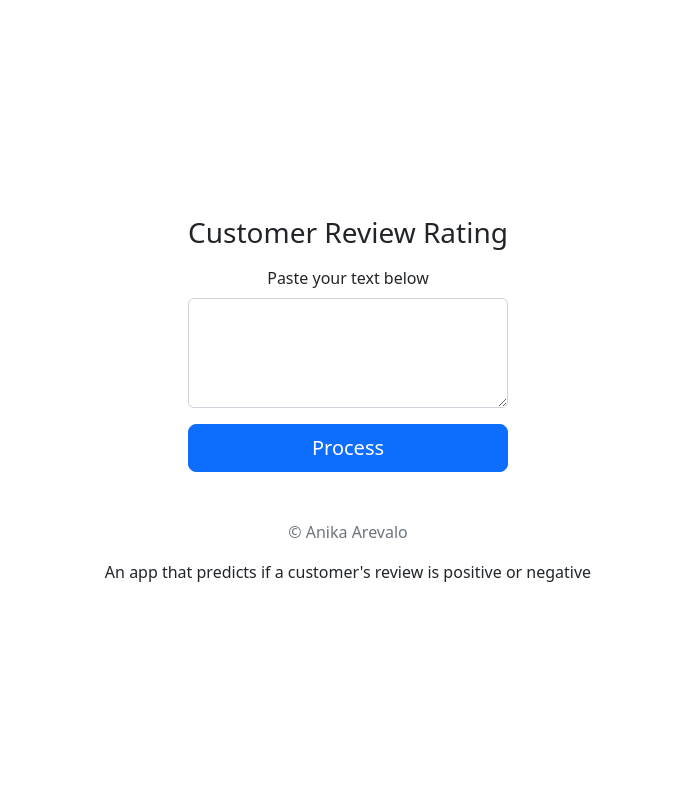
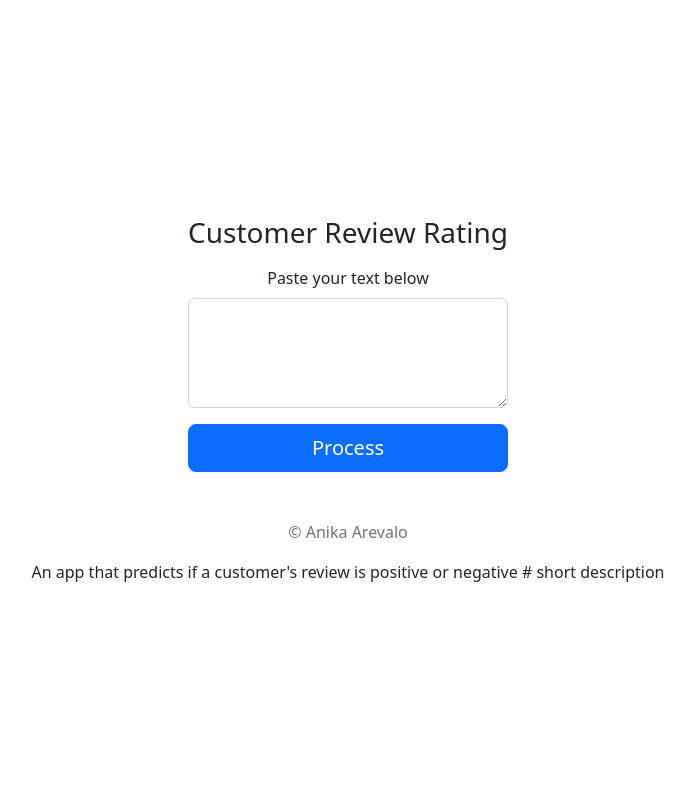
Before and after one commit to anikaarevalo/final_project_challenge, a Flask app: page / in a window 1280 px wide. Shown: the whole page, without its empty margins (292-987 px from the left). Run offline with Flask 2, Linux system fonts and the light colour scheme.

Commit message:
Update index.html

```diff
--- a/templates/index.html
+++ b/templates/index.html
@@ -52,7 +52,7 @@
           </form>
         </div>
     </main>
-An app that predicts if a customer's review is positive or negative
+An app that predicts if a customer's review is positive or negative   # short description
 
   </div>
   </body>
```
